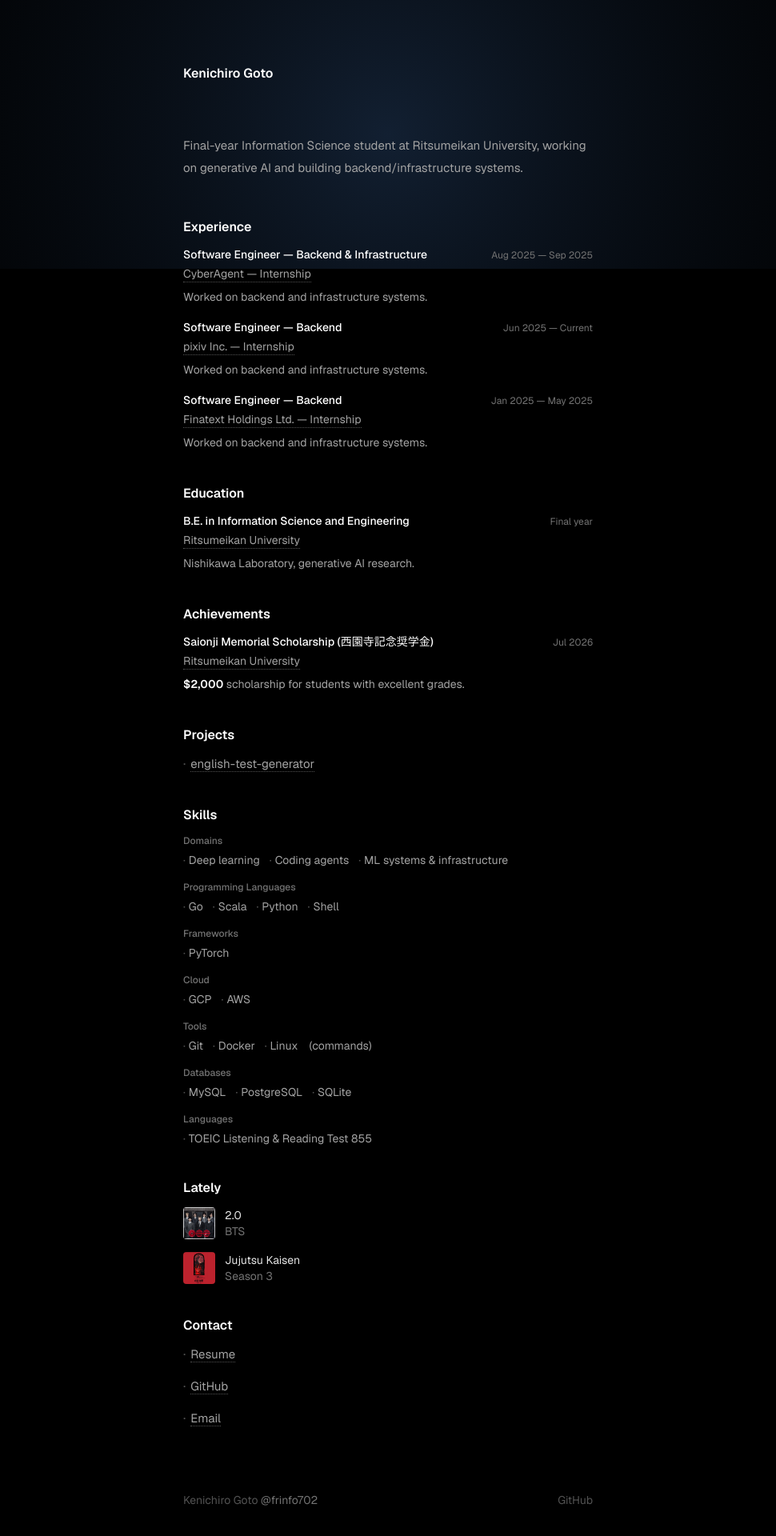
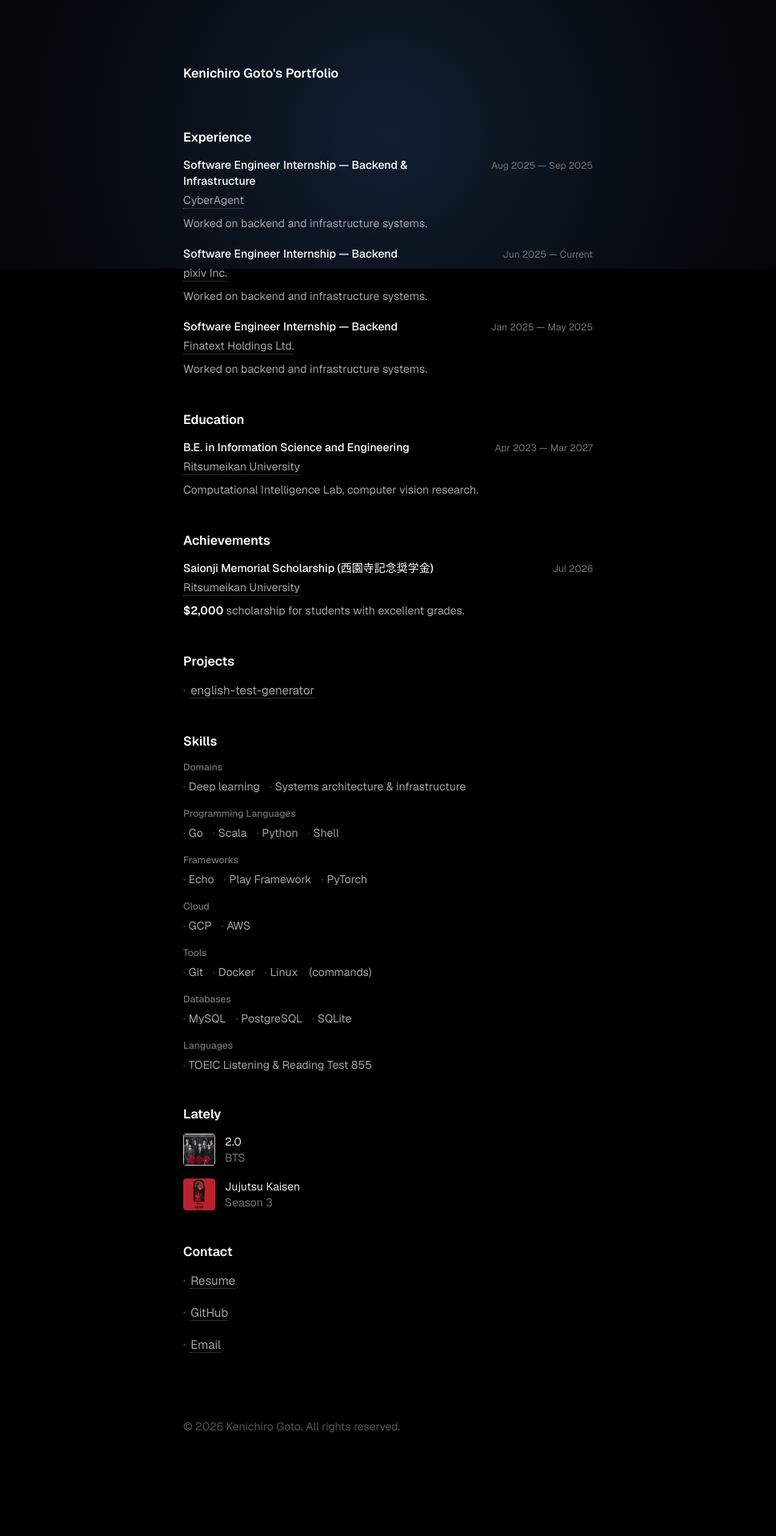
Before and after one commit to frinfo702/portfolio, a Next.js app: page / in a window 1280 px wide. Shown: the top 1920 px of the page at 80% size, without its empty margins (155-1125 px from the left). After the commit the page ends 1873 px from the top, so only its background shows below. Built offline with nearby package versions, Linux system fonts and the light colour scheme.

Commit message:
Refine contents

```diff
--- a/app/page.tsx
+++ b/app/page.tsx
@@ -6,33 +6,30 @@ export default function Home() {
     <div className="relative flex flex-col flex-1 items-center bg-black font-sans text-[#e5e5e5]">
       <DiffusionField />
       <main className="relative z-10 flex flex-col w-full max-w-xl px-6 py-20 sm:px-8">
-        <header className="flex items-center justify-between mb-16">
-          <h1 className="text-base font-semibold text-white">Kenichiro Goto</h1>
+        <header className="flex items-center justify-between mb-4">
+          <h1 className="text-base font-semibold text-white">
+            Kenichiro Goto&apos;s Portfolio
+          </h1>
         </header>
-
-        <p className="text-[15px] leading-7 text-[#a3a3a3] mb-2">
-          Final-year Information Science student at Ritsumeikan University,
-          working on generative AI and building backend/infrastructure systems.
-        </p>
 
         <Section title="Experience">
           <Entry
-            title="Software Engineer — Backend & Infrastructure"
-            org="CyberAgent — Internship"
+            title="Software Engineer Internship — Backend & Infrastructure"
+            org="CyberAgent"
             href="https://www.cyberagent.co.jp/"
             period="Aug 2025 — Sep 2025"
             description="Worked on backend and infrastructure systems."
           />
           <Entry
-            title="Software Engineer — Backend"
-            org="pixiv Inc. — Internship"
+            title="Software Engineer Internship — Backend"
+            org="pixiv Inc."
             href="https://www.pixiv.co.jp/"
             period="Jun 2025 — Current"
             description="Worked on backend and infrastructure systems."
           />
           <Entry
-            title="Software Engineer — Backend"
-            org="Finatext Holdings Ltd. — Internship"
+            title="Software Engineer Internship — Backend"
+            org="Finatext Holdings Ltd."
             href="https://finatext.com/"
             period="Jan 2025 — May 2025"
             description="Worked on backend and infrastructure systems."
@@ -44,8 +41,8 @@ export default function Home() {
             title="B.E. in Information Science and Engineering"
             org="Ritsumeikan University"
             href="https://www.ritsumei.ac.jp/"
-            period="Final year"
-            description="Nishikawa Laboratory, generative AI research."
+            period="Apr 2023 — Mar 2027"
+            description="Computational Intelligence Lab, computer vision research."
           />
         </Section>
 
@@ -73,8 +70,7 @@ export default function Home() {
         <Section title="Skills">
           <SkillGroup label="Domains">
             <SkillItem>Deep learning</SkillItem>
-            <SkillItem>Coding agents</SkillItem>
-            <SkillItem>ML systems &amp; infrastructure</SkillItem>
+            <SkillItem>Systems architecture &amp; infrastructure</SkillItem>
           </SkillGroup>
           <SkillGroup label="Programming Languages">
             <SkillItem>Go</SkillItem>
@@ -83,6 +79,8 @@ export default function Home() {
             <SkillItem>Shell</SkillItem>
           </SkillGroup>
           <SkillGroup label="Frameworks">
+            <SkillItem>Echo</SkillItem>
+            <SkillItem>Play Framework</SkillItem>
             <SkillItem>PyTorch</SkillItem>
           </SkillGroup>
           <SkillGroup label="Cloud">
@@ -125,16 +123,11 @@ export default function Home() {
           <ItemLink href="mailto:frinfo702@gmail.com">Email</ItemLink>
         </Section>
 
-        <footer className="mt-20 flex items-center justify-between text-sm text-[#525252]">
-          <span>
-            Kenichiro Goto <span className="text-[#737373]">@frinfo702</span>
+        <footer className="mt-20 flex flex-col gap-1 text-sm text-[#525252]">
+          <span className="text-[#525252]">
+            &copy; {new Date().getFullYear()} Kenichiro Goto. All rights
+            reserved.
           </span>
-          <a
-            href="https://github.com/frinfo702"
-            className="hover:text-[#a3a3a3] transition-colors"
-          >
-            GitHub
-          </a>
         </footer>
       </main>
     </div>
```
